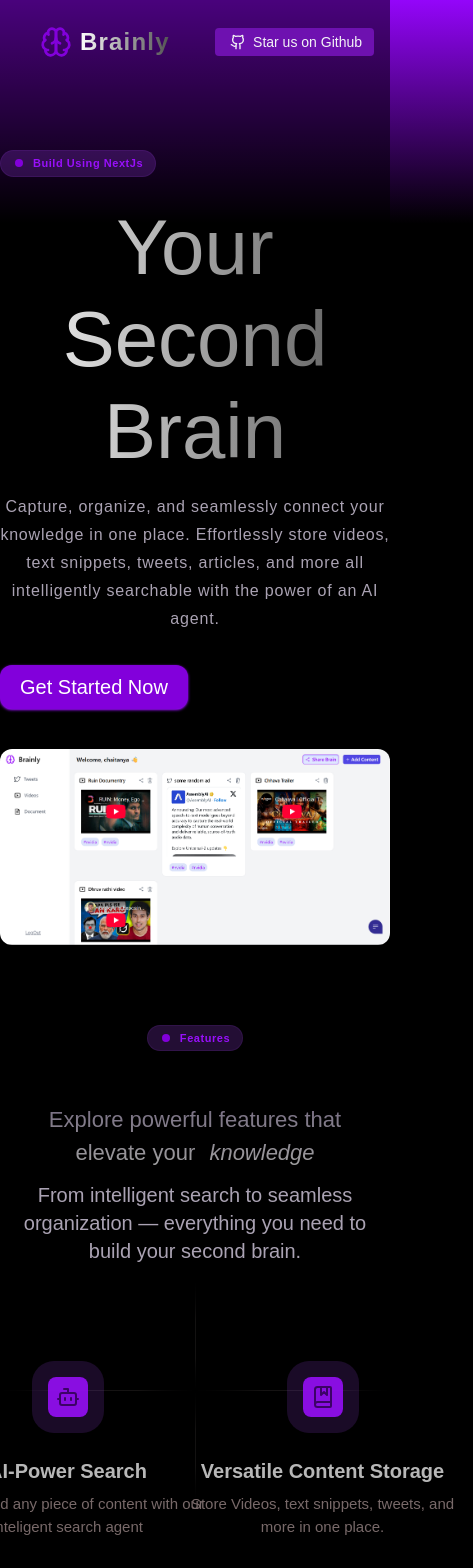
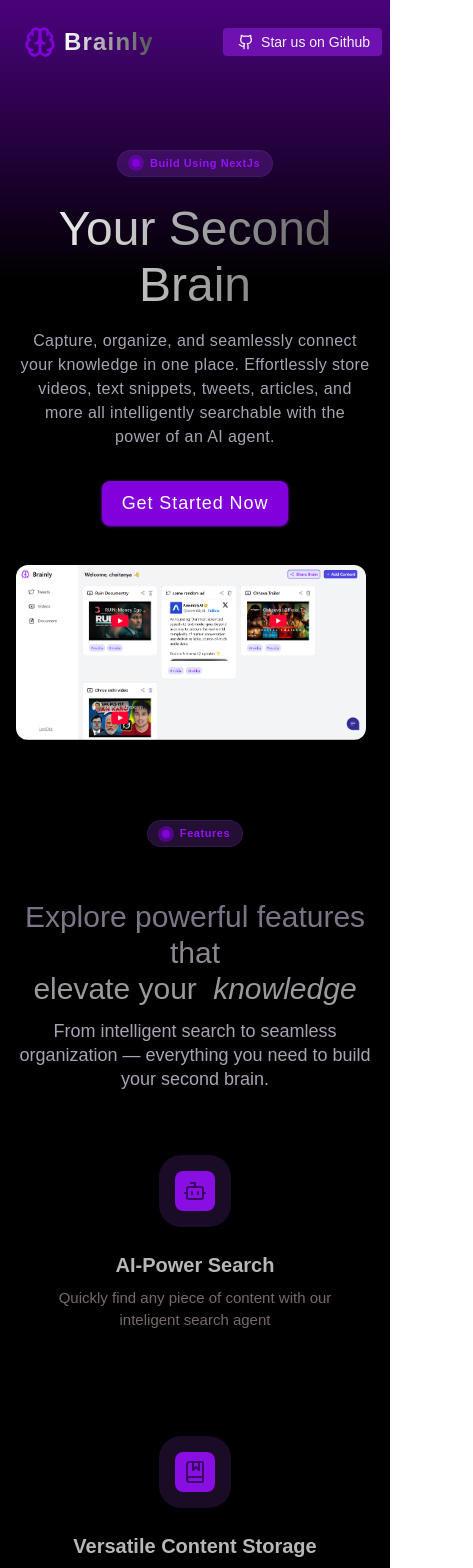
Before and after one commit to chaitany233patil/Brainly-landing-page, a Next.js app: page / in a window 390 px wide. Shown: the top 1568 px of the page, 473 px wide, since content can reach past the window. Built offline with nearby package versions, Linux system fonts and the light colour scheme.

Commit message:
added responsiveness to the brainly

```diff
--- a/app/components/Cantact.tsx
+++ b/app/components/Cantact.tsx
@@ -9,9 +9,8 @@ export const Contact = () => {
           Take the next <br />
           step <span className="italic"> today.</span>
         </div>
-        <div className="text-[#786969] text-[20px] text-center mt-8">
+        <div className="text-purple-100/70 text-[20px] text-center mt-8 leading-6 sm:leading-0">
           Join thousands of users who are transforming their knowledge
-          <br />
           management with Second Brain.
         </div>
         <button className="font-sans text-xl sm:text-[16px] bg-purple-700 hover:bg-purple-800 text-white py-2 px-5 rounded-xl mt-8 cursor-pointer">
--- a/app/components/Features.tsx
+++ b/app/components/Features.tsx
@@ -48,24 +48,24 @@ export const Features = () => {
         initial={{ y: 20 }}
         animate={controls}
         transition={{ duration: 0.5 }}
-        className="bg-clip-text text-transparent bg-gradient-to-b from-purple-200/50 to-neutral-400 font-medium sm:text-5xl text-[22px] text-center max-w-250 font-serif sm:leading-13 mt-8"
+        className="bg-clip-text text-transparent bg-gradient-to-b from-purple-200/50 to-neutral-400 font-medium sm:text-5xl text-3xl text-center max-w-250 font-serif sm:leading-13 mt-8 px-2"
       >
         Explore powerful features that <br /> elevate your{" "}
         <span className="ml-2 font-subheading italic">knowledge</span>
       </motion.div>
-      <p className="text-purple-100/70 text-xl mt-8 text-center">
+      <p className="text-purple-100/70 text-lg sm:text-xl mt-8 text-center leading-6 sm:leading-0">
         From intelligent search to seamless <br /> organization — everything you
         need to build your second brain.
       </p>
       <div className="relative flex justify-center">
-        <div className="w-full mt-4">
+        <div className="w-full mt-4 hidden lg:block">
           <img
             src={"/grid-lines.svg"}
             alt="grid image"
             className="mx-auto w-270 h-auto"
           />
         </div>
-        <div className="absolute top-28 grid grid-cols-2 gap-30">
+        <div className="lg:absolute mt-20 lg:top-28 grid grid-cols-1 md:grid-cols-2 gap-30">
           {Fetures.map((feature, index) => (
             <div
               key={feature.title}
--- a/app/components/Hero.tsx
+++ b/app/components/Hero.tsx
@@ -1,29 +1,34 @@
+"use client";
+
 import { Indicator } from "./Indicator";
+import { Typewriter } from "./Typewriter";
 
 export const Hero = () => {
   return (
     <div className="h-full w-screen mt-[-170px]">
       <div className="max-w-7xl mx-auto flex flex-col xl:flex-row gap-10">
-        <div className="flex flex-col xl:ml-18 xl:min-w-110 mt-10">
-          <div className="flex">
+        <div className="flex flex-col px-5 xl:ml-18 xl:min-w-110 mt-10">
+          <div className="flex justify-center sm:justify-start">
             <Indicator Text={"Build Using NextJs"} />
           </div>
-          <div className="text-[78px] sm:text-[75px] font-[510] text-center sm:text-start leading-23 sm:leading-19 font-sans bg-clip-text text-transparent bg-gradient-to-r from-white to-neutral-600 mt-6">
-            Your <br /> Second Brain
+          <div className="text-5xl sm:text-[75px] font-[510] text-center sm:text-start leading-14 sm:leading-19 font-sans bg-clip-text text-transparent bg-gradient-to-r from-white to-neutral-600 mt-6">
+            Your Second Brain
           </div>
-          <div className=" text-purple-100/70 text-center font-normal sm:text-start sm:text-[18px] mt-4 leading-7 tracking-wider">
-            Capture, organize, and seamlessly connect your knowledge in one
+          <div className="tracking-wide text-purple-100/70 text-center font-normal sm:text-start mt-4 leading-6">
+            <Typewriter
+              text={`Capture, organize, and seamlessly connect your knowledge in one
             place. Effortlessly store videos, text snippets, tweets, articles,
-            and more all intelligently searchable with the power of an AI agent.
+            and more all intelligently searchable with the power of an AI agent.`}
+            />
           </div>
-          <div className="flex">
-            <button className="font-sans text-xl sm:text-[16px] bg-purple-700 hover:bg-purple-800 text-white py-2 px-5 rounded-xl mt-8 cursor-pointer shadow-sm shadow-purple-600">
+          <div className="flex justify-center sm:justify-start">
+            <button className="text-lg tracking-wider sm:text-[14px] bg-purple-700 hover:bg-purple-800 text-white py-2 px-5 rounded-lg mt-8 cursor-pointer shadow-sm shadow-purple-600">
               Get Started Now
             </button>
           </div>
         </div>
         <img
-          className="rounded-xl sm:rounded-2xl"
+          className="rounded-xl sm:rounded-2xl mr-6 ml-4 xl:mx-0"
           src="/hero-image.png"
           alt="hero image"
         />
--- a/app/components/Navbar.tsx
+++ b/app/components/Navbar.tsx
@@ -4,15 +4,15 @@ import { Logo } from "../icons/Logo";
 
 export const Navbar = () => {
   return (
-    <div className="flex">
-      <div className="max-w-7xl w-full mx-auto flex justify-between items-center mt-6 px-4 lg:px-0">
+    <div className="flex px-0 sm:px-2 xl:px-0">
+      <div className="max-w-7xl w-full mx-auto flex justify-between items-center mt-6 lg:px-0">
         <div className="flex items-center gap-2 justify-center ml-6">
           <Logo className="lucide lucide-brain-icon lucide-brain text-purple-700 h-8 font-bold" />
           <div className="font-[550] text-[24px] tracking-wider bg-clip-text text-transparent bg-gradient-to-r  from-white to-neutral-600">
             Brainly
           </div>
         </div>
-        <div>
+        <div className="pr-2 sm:pl-0">
           <Link
             href={"https://github.com/chaitany233patil/Brainly-landing-page"}
             target="_blank"
--- /dev/null
+++ b/app/components/Typewriter.tsx
@@ -0,0 +1,28 @@
+import { motion } from "framer-motion";
+
+export const sentenceVariants = {
+  hidden: {},
+  // change staggerChildren variable to speed up or slow down typing.
+  visible: { opacity: 1, transition: { staggerChildren: 0.02 } },
+};
+
+export const letterVariants = {
+  hidden: { opacity: 0 },
+  visible: { opacity: 1, transition: { opacity: { duration: 0 } } },
+};
+
+export const Typewriter = ({ text, ...rest }) => (
+  <motion.p
+    key={text}
+    variants={sentenceVariants}
+    initial="hidden"
+    animate="visible"
+    {...rest}
+  >
+    {text.split("").map((char, i) => (
+      <motion.span key={`${char}-${i}`} variants={letterVariants}>
+        {char}
+      </motion.span>
+    ))}
+  </motion.p>
+);
--- a/app/layout.tsx
+++ b/app/layout.tsx
@@ -21,9 +21,9 @@ export default function RootLayout({
   children: React.ReactNode;
 }>) {
   return (
-    <html lang="en" className={poppins.variable}>
+    <html lang="en">
       <body
-        className={`bg-[linear-gradient(to_bottom,_#9405fa_0%,_#000_9%)]  bg-opacity-10 antialiased`}
+        className={`${poppins.variable} bg-[linear-gradient(to_bottom,_#9405fa_0%,_#000_9%)]  bg-opacity-10 antialiased`}
       >
         <div className="h-70 bg-black/50">
           <Navbar />
```
